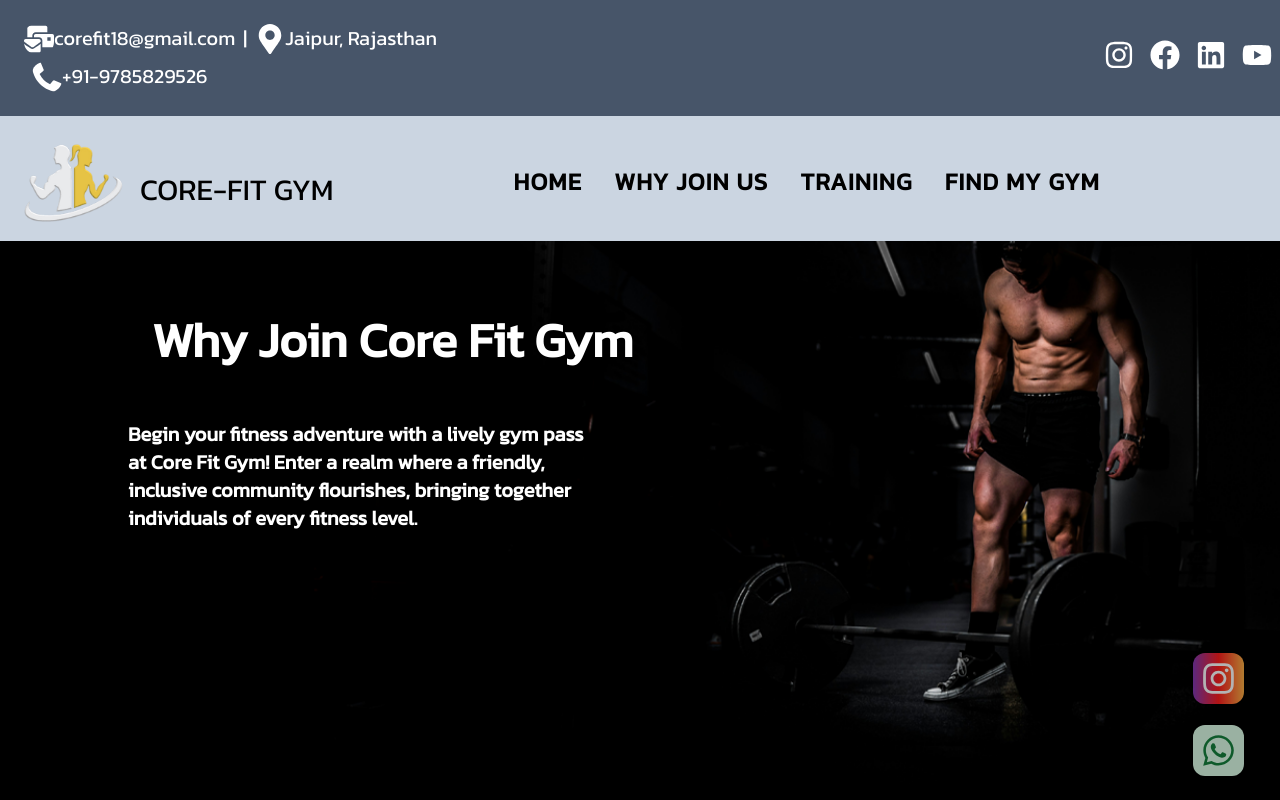
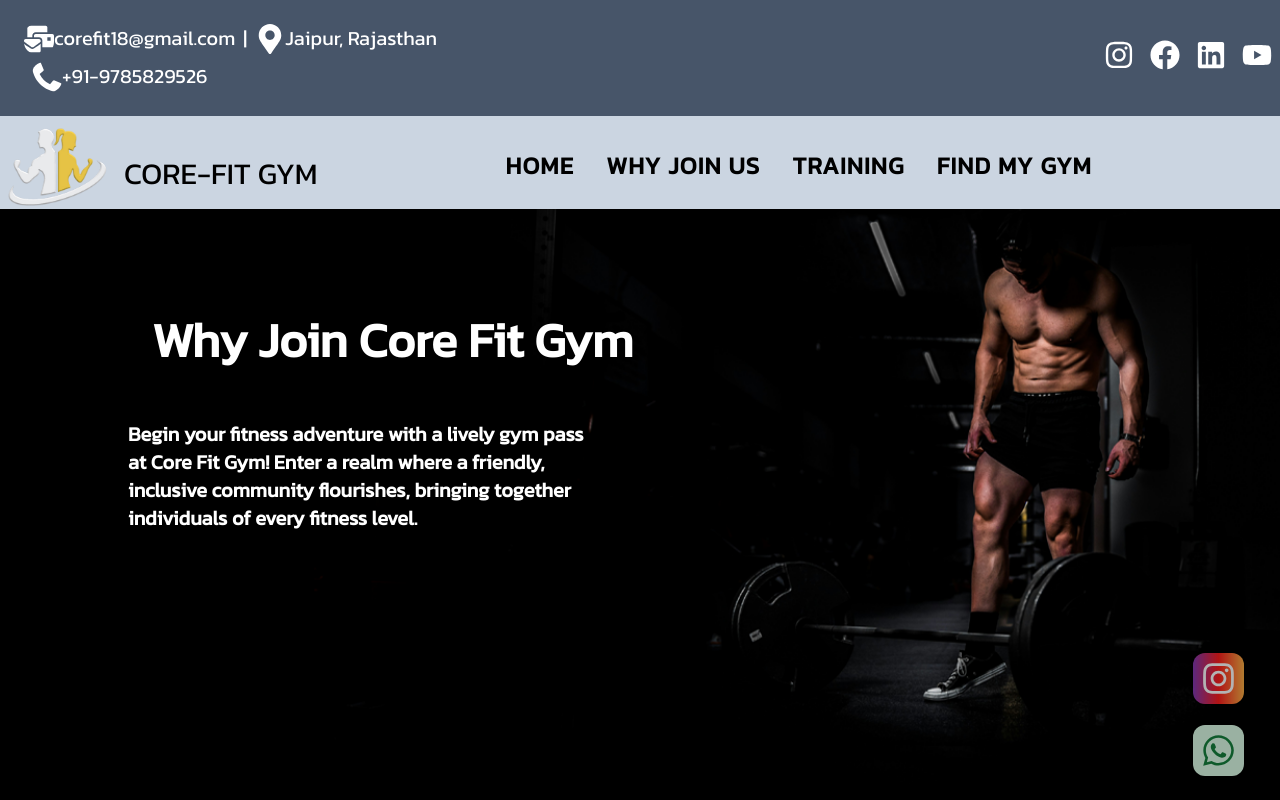
Before and after one commit to akashkumargaur/gym, a Next.js app: page / in a window 1280 px wide. Shown: the top 800 px of the page. Built offline with nearby package versions, Linux system fonts and the light colour scheme.

Commit message:
header pb change deploy-9

```diff
--- a/components/header.tsx
+++ b/components/header.tsx
@@ -91,8 +91,8 @@ const Header: React.FC<HeaderProps> = ({ children, className }) => {
         className
       )}>
         {!isScrolled&&<SubHeader><></></SubHeader>}
-      <div className={` w-full mb-4`}>
-        <div className="flex flex-col pl-6 pt-6">
+      <div className={` w-full `}>
+        <div className="flex flex-col pl-2 pt-2">
           <div className="flex justify-between sm:w-full">
             <Image src={logo} alt="logo" width={100} height={100} onClick={() => router.push('/')} className="sm:h-400" />
             <div className="pl-1 sm:pl-4 pt-4 text-bold my-auto text-3xl ">
```
